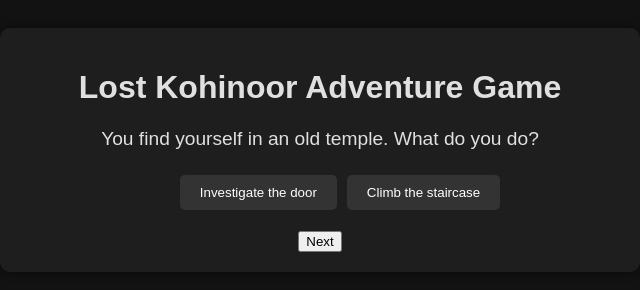
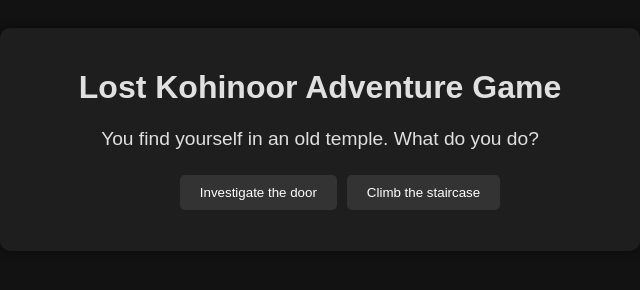
Before and after one commit to rrcparam/adventure-game, a plain HTML site: page index.html in a window 1280 px wide. Shown: the whole page, without its empty margins (320-960 px from the left). Drawn offline with Linux system fonts and the light colour scheme.

Commit message:
actually there was a bug i checked and fixed that by modifying html code.

```diff
--- a/index.html
+++ b/index.html
@@ -15,7 +15,7 @@
             <ul id="answers" role="list">
                 <!-- Answer buttons will be injected here by JavaScript -->
             </ul>
-            <button id="next-btn" onclick="nextQuestion()">Next</button>
+
         </div>
         <script src="script.js"></script>
     </body>
```
